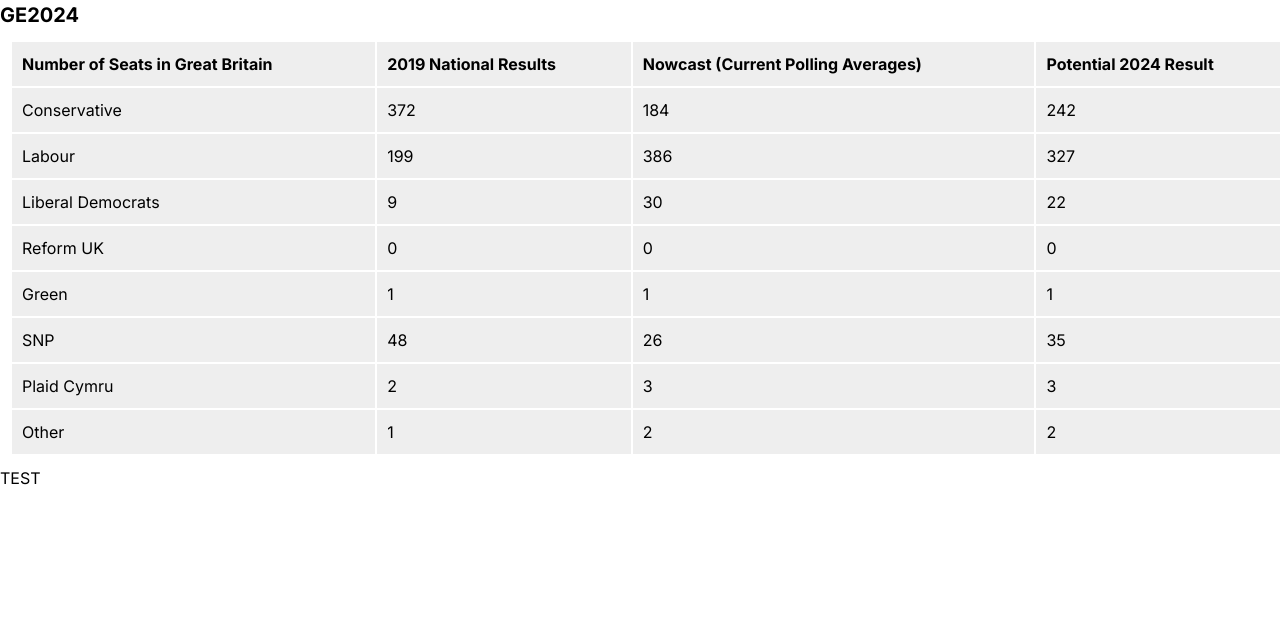
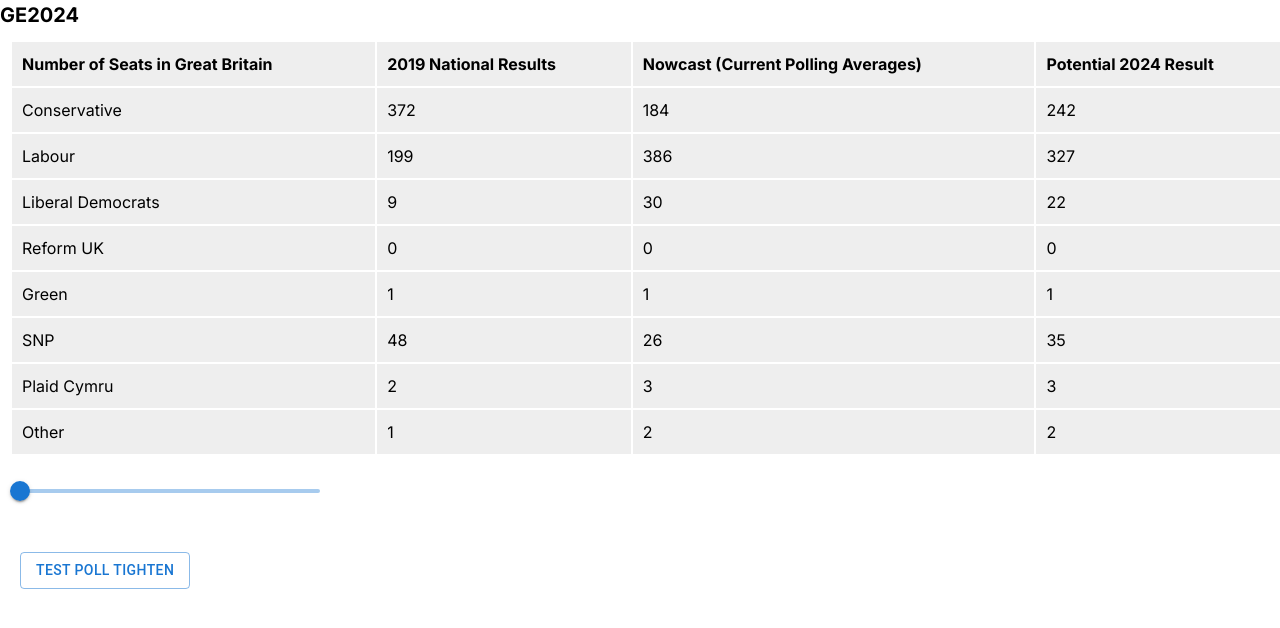
Before and after one commit to langersp/GE2024, a Next.js app: page / in a window 1280 px wide. Shown: the top 628 px of the page. Built offline with nearby package versions, Linux system fonts and the light colour scheme.

Commit message:
add button

```diff
--- a/app/page.js
+++ b/app/page.js
@@ -3,6 +3,9 @@
 import Image from "next/image";
 import rawData from "./data/ge2024-v5.json";
 import { useState, useEffect } from "react";
+import Slider from "@mui/material/Slider";
+import Box from "@mui/material/Box";
+import Button from "@mui/material/Button";
 
 function sumVotes(partyData, lookup, convertInt) {
   return partyData.reduce((accumulator, currentValue) => {
@@ -27,6 +30,8 @@
   console.log(rawData, "rawData");
 
   //let parsedRawData = JSON.parse(rawData)
+
+  const [pollSliderPercentage, setPollSliderPercentage] = useState(0);
 
   const [conservativeData, setConservativeData] = useState({
     2019: 372,
@@ -76,8 +81,21 @@
     reform: 0,
   });
 
+  const handlePollSliderChange = (event, newValue) => {
+    setPollSliderPercentage(newValue);
+    console.log(pollSliderPercentage)
+    onHandlePollsTighten(pollSliderPercentage, 0)
+  };
+
   const onHandlePollsTighten = (percentage, antiToryPercentage = 0) => {
-    let conservativeSum = 0, labourSum = 0, liberalSum = 0, reformSum = 0;
+    let conservativeSum = 0,
+      labourSum = 0,
+      liberalSum = 0,
+      reformSum = 0,
+      greenSum = 0,
+      snpSum = 0,
+      pcSum = 0,
+      otherSum = 0;
 
     for (let i = 0; i <= 631; i++) {
       const AP2 = 0;
@@ -118,8 +136,9 @@
       let AW2 = I2 === U2 ? Y2 : I2;
 
       let AX2 = J2 === U2 ? Y2 : J2;
-      let AY2 = 0;
-
+      //let AY2 = 0;
+      let AY2 = rawData[10]["other"][i];
+      //console.log(AY2, 'AY2')
       // AS2 = parseFloat(AS2);
       // AT2 = parseFloat(AT2);
       // AU2 = parseFloat(AU2);
@@ -134,18 +153,31 @@
       let BA2 = AS2 === range3 ? 1 : 0;
       let BB2 = AT2 === range3 ? 1 : 0;
       let BC2 = AU2 === range3 ? 1 : 0;
+      let BD2 = AV2 === range3 ? 1 : 0;
+      let BE2 = AW2 === range3 ? 1 : 0;
+      let BF2 = AX2 === range3 ? 1 : 0;
+      let BG2 = AY2 === range3 ? 1 : 0;
+
       //console.log(AR2, 'Ar2', AS2, 'AS2', AT2, 'AT2', AU2, 'au2', AV2, 'AV2', AW2, 'AW2', AX2, 'AX2', AY2, 'AY2')
       if (AZ2 === 1) {
-        console.log(AZ2, "AZ2", i, "i");
+        //console.log(AZ2, "AZ2", i, "i");
+      }
+      if (BG2 === 1) {
+        console.log(BG2, "BG2", i, "i");
       }
 
       conservativeSum += AZ2;
       labourSum += BA2;
       liberalSum += BB2;
       reformSum += BC2;
+      greenSum += BD2;
+      snpSum += BE2;
+      pcSum += BF2;
+      otherSum += BG2;
     }
 
-    conservativeSum -= 1;
+    //weird bug
+    if(pollSliderPercentage > 7 && pollSliderPercentage < 64) {conservativeSum -= 1;}
 
     setConservativeData((values) => ({
       ...values,
@@ -162,6 +194,22 @@
     setReformData((values) => ({
       ...values,
       reform: reformSum,
+    }));
+    setGreenData((values) => ({
+      ...values,
+      reform: greenSum,
+    }));
+    setSnpData((values) => ({
+      ...values,
+      reform: snpSum,
+    }));
+    setPcData((values) => ({
+      ...values,
+      reform: pcSum,
+    }));
+    setOtherData((values) => ({
+      ...values,
+      reform: otherSum,
     }));
   };
 
@@ -274,9 +322,20 @@
         </tbody>
       </table>
 
-      <button onClick={() => onHandlePollsTighten(16, 0)} value="TEST">
-        TEST
-      </button>
+      <Box sx={{ width: 300 }} style={{margin:'20px'}}>
+        <Slider
+          defaultValue={0}
+          aria-label="Poll Slider"
+          valueLabelDisplay="auto"
+          onChange={handlePollSliderChange}
+        />
+      </Box>
+
+      <Button style={{margin:'20px'}} onClick={() => onHandlePollsTighten(pollSliderPercentage, 0)} variant="outlined">Test Poll Tighten</Button>
+
+      {/* <button onClick={() => onHandlePollsTighten(pollSliderPercentage, 0)} value="TEST POLL">
+        TEST POLL
+      </button> */}
     </>
   );
 }
--- a/package.json
+++ b/package.json
@@ -9,6 +9,9 @@
     "lint": "next lint"
   },
   "dependencies": {
+    "@emotion/react": "^11.11.1",
+    "@emotion/styled": "^11.11.0",
+    "@mui/material": "^5.14.9",
     "@types/node": "20.6.0",
     "@types/react": "18.2.21",
     "@types/react-dom": "18.2.7",
```
Also changed, not shown: 1 other file (tests, documents, lock files or other folders).
